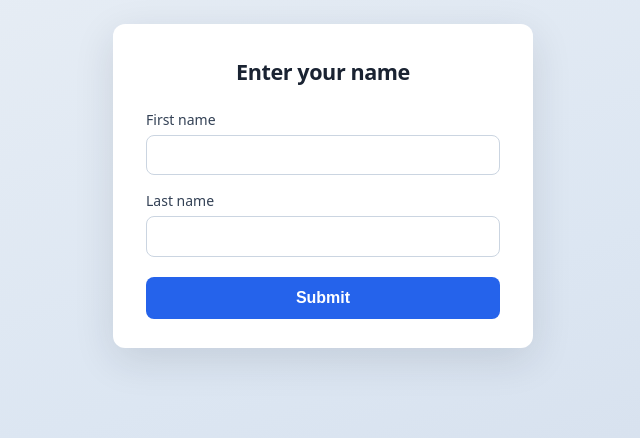
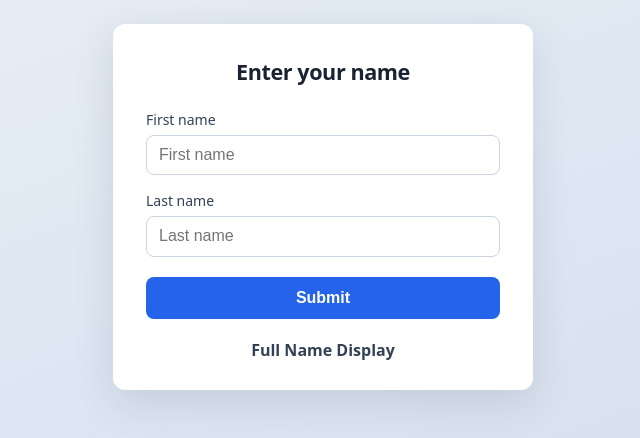
Before and after one commit to rajatkumarpatra/DisplayName, a React (Vite) app: page / in a window 1280 px wide. Shown: the top 438 px of the page, without its empty margins (317-957 px from the left). Built offline with nearby package versions, Linux system fonts and the light colour scheme.

Commit message:
changes done

```diff
--- a/src/App.css
+++ b/src/App.css
@@ -85,25 +85,15 @@
   text-align: center;
 }
 
-.output--pending {
-  visibility: hidden;
-  height: 0;
-  margin-top: 0;
-  padding: 0;
-  overflow: hidden;
-  border: none;
-  background: transparent;
+.full-name-display-heading {
+  margin: 1.25rem 0 0;
+  font-size: 1rem;
+  font-weight: 600;
+  text-align: center;
+  color: #334155;
 }
 
-.output-label {
-  font-size: 0.75rem;
-  text-transform: uppercase;
-  letter-spacing: 0.06em;
-  color: #166534;
-  margin-bottom: 0.35rem;
-}
-
-.output-name {
+.output #full-name {
   font-size: 1.25rem;
   font-weight: 600;
   color: #14532d;
--- a/src/App.jsx
+++ b/src/App.jsx
@@ -1,23 +1,49 @@
-import { useState } from "react";
-import "./App.css";
+import { useRef, useState } from 'react'
+import './App.css'
 
 function App() {
-  const [firstName, setFirstName] = useState("");
-  const [lastName, setLastName] = useState("");
-  const [fullName, setFullName] = useState("");
+  const firstInputRef = useRef(null)
+  const lastInputRef = useRef(null)
 
-  function handleSubmit(e) {
-    e.preventDefault();
+  const [firstName, setFirstName] = useState('')
+  const [lastName, setLastName] = useState('')
+  const [fullNameLine, setFullNameLine] = useState('')
 
-    const first = firstName.trim();
-    const last = lastName.trim();
+  function clearCustomValidity() {
+    firstInputRef.current?.setCustomValidity('')
+    lastInputRef.current?.setCustomValidity('')
+  }
 
-    if (!first || !last) {
-      setFullName("");
-      return;
+  function handleSubmit(event) {
+    event.preventDefault()
+
+    const form = event.currentTarget
+    const fd = new FormData(form)
+    const first = String(
+      firstInputRef.current?.value ?? fd.get('firstName') ?? firstName,
+    ).trim()
+    const last = String(
+      lastInputRef.current?.value ?? fd.get('lastName') ?? lastName,
+    ).trim()
+
+    if (!first) {
+      clearCustomValidity()
+      firstInputRef.current?.setCustomValidity('Please fill out this field.')
+      firstInputRef.current?.reportValidity()
+      setFullNameLine('')
+      return
     }
 
-    setFullName(`${first} ${last}`);
+    if (!last) {
+      clearCustomValidity()
+      lastInputRef.current?.setCustomValidity('Please fill out this field.')
+      lastInputRef.current?.reportValidity()
+      setFullNameLine('')
+      return
+    }
+
+    clearCustomValidity()
+    setFullNameLine(`Full Name: ${first} ${last}`)
   }
 
   return (
@@ -25,47 +51,54 @@ function App() {
       <div className="card">
         <h1>Enter your name</h1>
 
-        <form id="name-form" onSubmit={handleSubmit}>
+        <form id="name-form" noValidate onSubmit={handleSubmit}>
           <label htmlFor="first-name">First name</label>
           <input
+            ref={firstInputRef}
             id="first-name"
             name="firstName"
             type="text"
+            placeholder="First name"
+            autoComplete="given-name"
             value={firstName}
             onChange={(e) => {
-              setFirstName(e.target.value);
-              setFullName("");
+              setFirstName(e.target.value)
+              setFullNameLine('')
+              firstInputRef.current?.setCustomValidity('')
             }}
+            required
           />
 
           <label htmlFor="last-name">Last name</label>
           <input
+            ref={lastInputRef}
             id="last-name"
             name="lastName"
             type="text"
+            placeholder="Last name"
+            autoComplete="family-name"
             value={lastName}
             onChange={(e) => {
-              setLastName(e.target.value);
-              setFullName("");
+              setLastName(e.target.value)
+              setFullNameLine('')
+              lastInputRef.current?.setCustomValidity('')
             }}
+            required
           />
 
           <button type="submit">Submit</button>
         </form>
 
-        {/* IMPORTANT: keep structure EXACT like original */}
-        <div
-          className={fullName ? "output" : "output output--pending"}
-        >
-          {fullName && <div className="output-label">Full name</div>}
+        <h2 className="full-name-display-heading">Full Name Display</h2>
 
-          <div id="full-name" className="output-name">
-            {fullName}
+        {fullNameLine ? (
+          <div className="output">
+            <div id="full-name">{fullNameLine}</div>
           </div>
-        </div>
+        ) : null}
       </div>
     </main>
-  );
+  )
 }
 
-export default App;
+export default App
```
